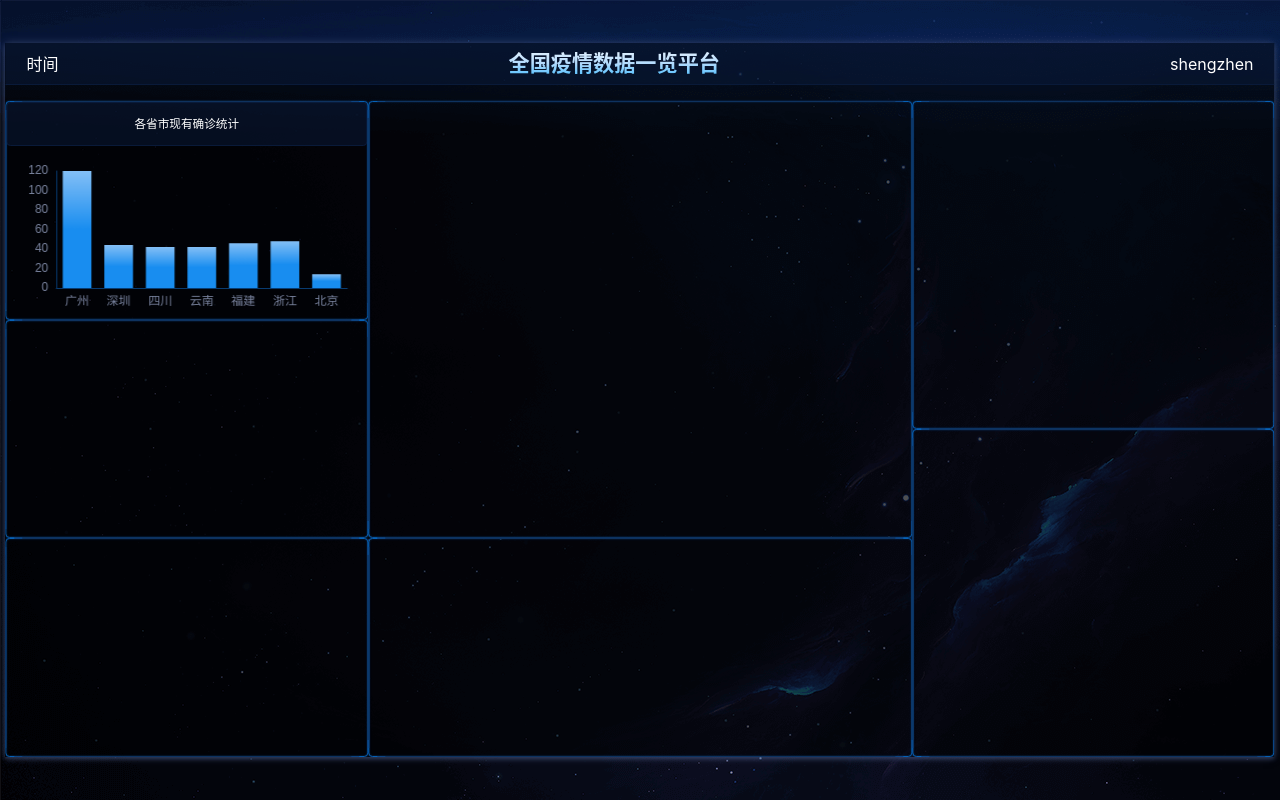
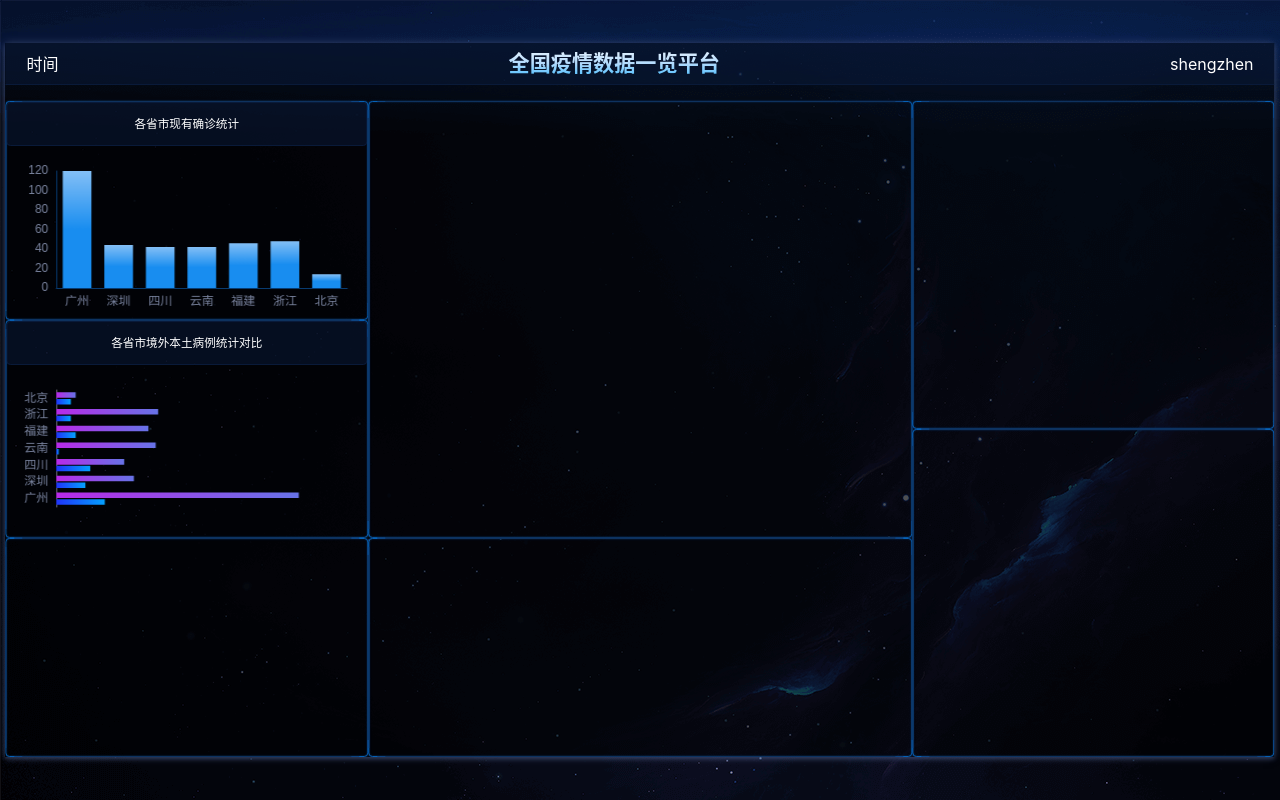
Before and after one commit to xiaolinzi7118/Epidemic-bigScreen, a React (Vite) app: page / in a window 1280 px wide. Built offline with nearby package versions, Linux system fonts and the light colour scheme.

Commit message:
chart2表格初始化

```diff
--- a/src/components/chart1.tsx
+++ b/src/components/chart1.tsx
@@ -1,7 +1,8 @@
 import React, { useEffect, useRef } from 'react';
 import * as echarts from 'echarts';
+import { px } from '../shared/px';
 
-const px = (n) => n / 2420 * (window as any).pageWidth;
+
 export const Chart1 = () => {
     const divRef = useRef(null);
     useEffect(() => {
@@ -77,9 +78,9 @@ export const Chart1 = () => {
     }, []);
 
     return (
-        <div className="chart1">
+        <div className="chart">
             <h2>各省市现有确诊统计</h2>
-            <div ref={divRef} className="chart">
+            <div ref={divRef} className="chart-content">
             </div>
         </div>
     );
--- /dev/null
+++ b/src/components/chart2.tsx
@@ -0,0 +1,84 @@
+import React, { useEffect, useRef } from 'react';
+import * as echarts from 'echarts';
+import { px } from '../shared/px';
+
+
+export const Chart2 = () => {
+    const divRef = useRef(null);
+    useEffect(() => {
+        var myChart = echarts.init(divRef.current);
+        myChart.setOption({
+            textStyle: {
+                fontSize: px(6),
+                color: '#79839E'
+            },
+            title: { show: false },
+            legend: { show: false },
+            tooltip: {
+                trigger: 'axis',
+                axisPointer: {
+                    type: 'shadow'
+                }
+            },
+            grid: {
+                x: 50,
+                y: 25,
+                x2: 20,
+                y2: 25
+            },
+            xAxis: {
+                type: 'value',
+                boundaryGap: [0, 0.01],
+                splitLine: { show: false },
+                axisLabel: { show: false }
+            },
+            yAxis: {
+                axisTick: { show: false },
+                type: 'category',
+                data: ['广州', '深圳', '四川', '云南', '福建', '浙江', '北京']
+            },
+            series: [
+                {
+                    name: '境外输入',
+                    type: 'bar',
+                    data: [100, 32, 28, 41, 38, 42, 8],
+                    itemStyle: {
+                        normal: {
+                            color: new echarts.graphic.LinearGradient(0, 0, 1, 0, [{
+                                offset: 0,
+                                color: '#B92AE8'
+                            }, {
+                                offset: 1,
+                                color: '#6773E7'
+                            }]),
+                        }
+                    }
+                },
+                {
+                    name: '本土输入',
+                    type: 'bar',
+                    data: [20, 12, 14, 1, 8, 6, 6],
+                    itemStyle: {
+                        normal: {
+                            color: new echarts.graphic.LinearGradient(0, 0, 1, 0, [{
+                                offset: 0,
+                                color: '#2034F9'
+                            }, {
+                                offset: 1,
+                                color: '#04A1FF'
+                            }]),
+                        }
+                    }
+                },
+            ]
+        });
+    }, []);
+
+    return (
+        <div className="chart">
+            <h2>各省市境外本土病例统计对比</h2>
+            <div ref={divRef} className="chart-content">
+            </div>
+        </div>
+    );
+};
--- a/src/pages/home.scss
+++ b/src/pages/home.scss
@@ -87,7 +87,7 @@
     > .section7 {
       grid-area: box7;
     }
-    .chart1 {
+    .chart {
       height: px(400);
       display: flex;
       flex-direction: column;
@@ -102,7 +102,7 @@
         line-height: px(24);
         padding: px(28) px(28);
       }
-      .chart{
+      .chart-content{
         flex-grow: 1;
         width: 100%;
       }
--- a/src/pages/home.tsx
+++ b/src/pages/home.tsx
@@ -1,6 +1,7 @@
 import React, { useEffect, useRef } from 'react';
 import './home.scss';
 import { Chart1 } from '../components/chart1';
+import { Chart2 } from '../components/chart2';
 
 export const Home = () => {
 
@@ -15,7 +16,9 @@ export const Home = () => {
                 <section className="bordered section1">
                     <Chart1 />
                 </section>
-                <section className="bordered section2"></section>
+                <section className="bordered section2">
+                    <Chart2 />
+                </section>
                 <section className="bordered section3"></section>
                 <section className="bordered section4"></section>
                 <section className="bordered section5"></section>
--- /dev/null
+++ b/src/shared/px.tsx
@@ -0,0 +1 @@
+export const px = (n) => n / 2420 * (window as any).pageWidth;
```
